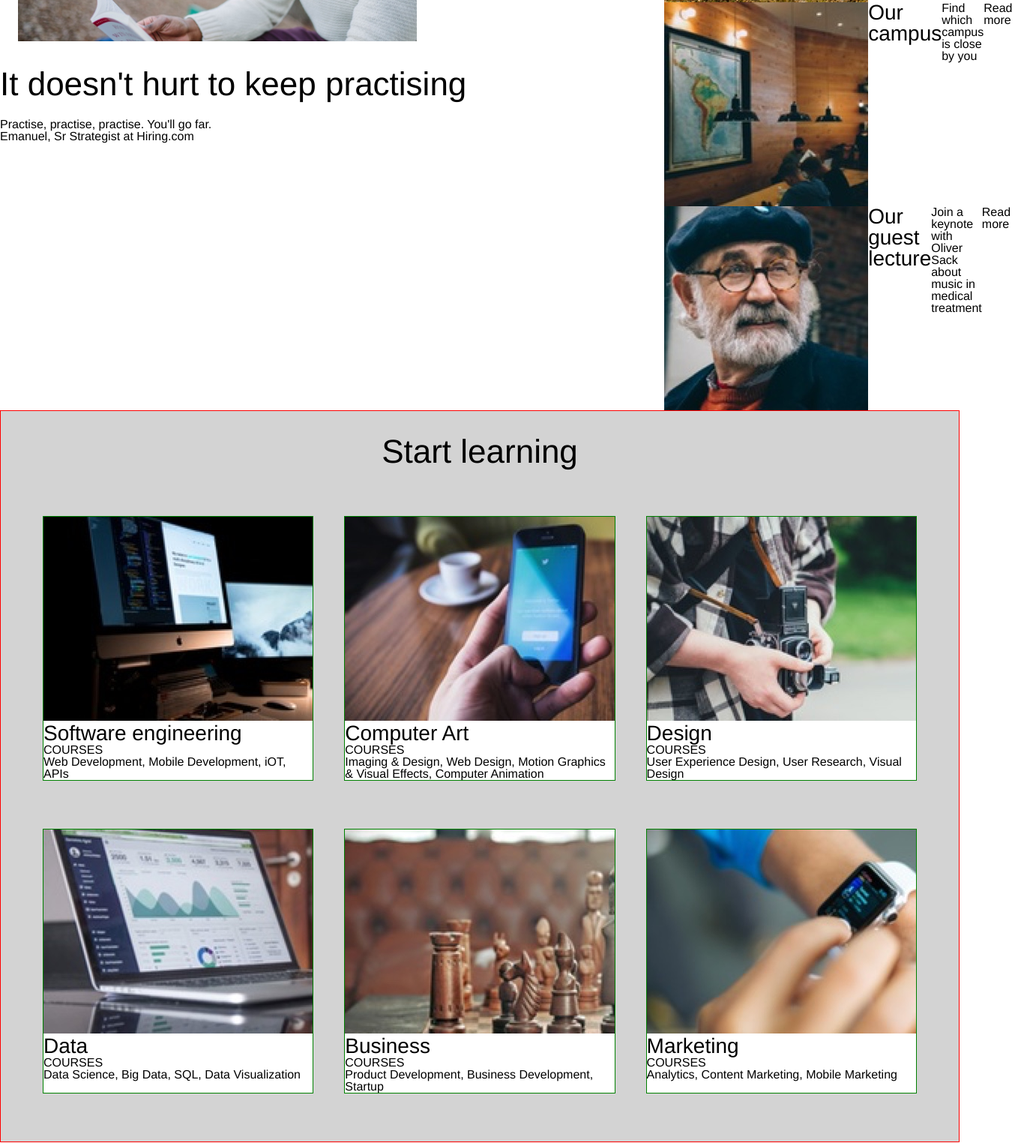
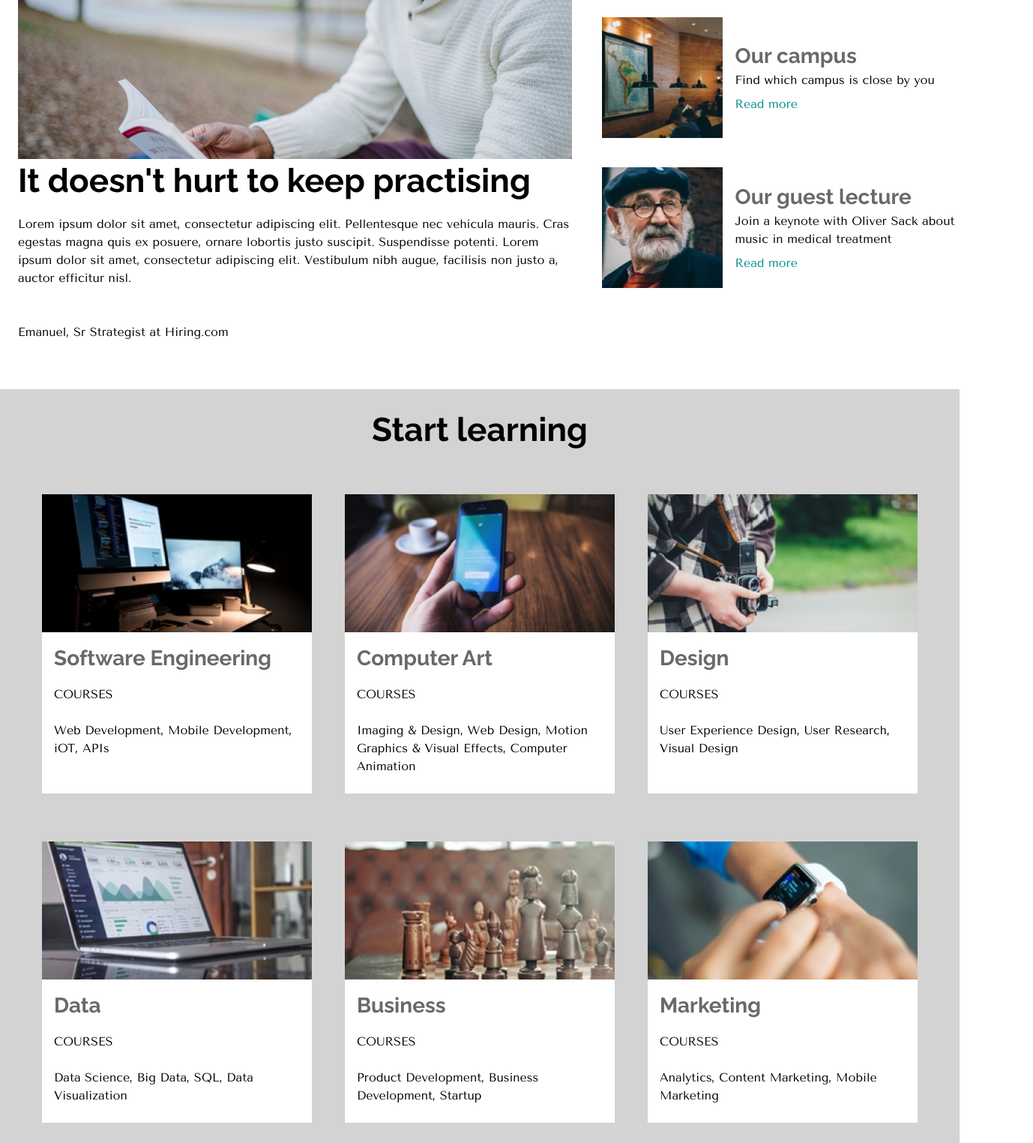
Before and after one commit to fletchroast/capstone, a plain HTML site: page index.html in a window 1280 px wide. Shown: the part 907-2431 px from the top of the page at 75% size, 1378 px wide, since content can reach past the window. Drawn offline with nearby package versions, Linux system fonts and the light colour scheme; a web font is replaced by a local one.

Commit message:
First refactor, nearly completed web page.

```diff
--- a/index.html
+++ b/index.html
@@ -5,6 +5,7 @@
     <title>Home | Colmar Academy</title>
     <link href="./resources/css/reset.css" type="text/css" rel="stylesheet">
     <link href="./resources/css/style.css" type="text/css" rel="stylesheet">
+<link href="https://fonts.googleapis.com/css?family=Forum|Poiret+One|Raleway:500,700|Tenor+Sans" rel="stylesheet">
   </head>
   <body>
 
@@ -13,14 +14,14 @@
 
       <div class="logo">
         <img src="./resources/images/ic-logo.svg"/>
-        <span id="colmar">Colmar</span><span>Academy</span>
+        <span id="colmar">COLMAR</span><span>ACADEMY</span>
       </div>
 
       <nav>
-        <span>On campus</span>
-        <span>Online</span>
-        <span>For companies</span>
-        <span>Sign in</span>
+        <a href="#"><span>On campus</span></a>
+        <a href="#"><span>Online</span></a>
+        <a href="#"><span>For companies</span></a>
+        <a href="#"><span>Sign in</span></a>
       </nav>
     </div>
 
@@ -33,8 +34,8 @@
 
       <div class="learn-banner-txt">
         <h1>Learn something new everyday</h1></br>
-        <h2>Learning is the essence of life</h2></br>
-        <p class="btn">Start here</p>
+        <h2>lorem ipsum bla bla bla</h2></br>
+        <a href="#"><p class="btn">Start here</p></a>
       </div>
     </div>
 
@@ -48,31 +49,54 @@
         </div>
 
         <h1>It doesn't hurt to keep practising</h1>
-        <p>Practise, practise, practise. You'll go far.</p>
+        <p>Lorem ipsum dolor sit amet, consectetur adipiscing elit. Pellentesque nec vehicula mauris. Cras egestas
+          magna quis ex posuere, ornare lobortis justo suscipit. Suspendisse potenti. Lorem ipsum dolor sit amet,
+          consectetur adipiscing elit. Vestibulum nibh augue, facilisis non justo a, auctor efficitur nisl.</p></br></br>
         <span>Emanuel, Sr Strategist at Hiring.com</span>
       </div>
 
       <div class="hurt-banner-right">
 
-        <div class="hurt-banner-right-section">
-          <img class="hurt-banner-right-img" src="./resources/images/information-orientation.jpg"/>
+        <div class="hurt-banner-right-item">
+
+          <div class="hurt-banner-right-img">
+            <img src="./resources/images/information-orientation.jpg"/>
+          </div>
+
+          <div class="hurt-banner-right-txt">
             <h2>Orientation date</h2>
             <p>Tue 10/11 & Wed 10/12: 8am-3pm</p>
-          <span>Read more</span>
+            <a href="#"><span>Read more</span></a>
           </div>
 
-        <div class="hurt-banner-right-section">
-          <img class="hurt-banner-right-img" src="./resources/images/information-campus.jpg"/>
+        </div>
+
+        <div class="hurt-banner-right-item">
+
+          <div class="hurt-banner-right-img">
+            <img src="./resources/images/information-campus.jpg"/>
+          </div>
+
+          <div class="hurt-banner-right-txt">
             <h2>Our campus</h2>
             <p>Find which campus is close by you</p>
-          <span>Read more</span>
+            <a href="#"><span>Read more</span></a>
           </div>
 
-        <div class="hurt-banner-right-section">
-          <img class="hurt-banner-right-img" src="./resources/images/information-guest-lecture.jpg"/>
+        </div>
+
+        <div class="hurt-banner-right-item">
+
+          <div class="hurt-banner-right-img">
+            <img src="./resources/images/information-guest-lecture.jpg"/>
+          </div>
+
+          <div class="hurt-banner-right-txt">
             <h2>Our guest lecture</h2>
             <p>Join a keynote with Oliver Sack about music in medical treatment</p>
-          <span>Read more</span>
+            <a href="#"><span>Read more</span></a>
+          </div>
+
         </div>
 
       </div>
@@ -87,45 +111,74 @@
       <div class="course-grid">
 
         <div class="course-box">
-          <img src="./resources/images/course-software.jpg">
-          <h2>Software engineering</h2>
-          <p>COURSES</p>
+
+          <img src="./resources/images/course-software.jpg"/>
+
+          <div class="course-txt">
+            <h2>Software Engineering</h2></br>
+            <p>COURSES</p></br>
             <p>Web Development, Mobile Development, iOT, APIs</p>
           </div>
 
+        </div>
+
         <div class="course-box">
-          <img src="./resources/images/course-computer-art.jpg">
-          <h2>Computer Art</h2>
-          <p>COURSES</p>
+
+          <img src="./resources/images/course-computer-art.jpg"/>
+
+          <div class="course-txt">
+            <h2>Computer Art</h2></br>
+            <p>COURSES</p></br>
             <p>Imaging & Design, Web Design, Motion Graphics & Visual Effects, Computer Animation</p>
           </div>
 
+        </div>
+
         <div class="course-box">
-          <img src="./resources/images/course-design.jpg">
-          <h2>Design</h2>
-          <p>COURSES</p>
+
+          <img src="./resources/images/course-design.jpg"/>
+
+          <div class="course-txt">
+            <h2>Design</h2></br>
+            <p>COURSES</p></br>
             <p>User Experience Design, User Research, Visual Design</p>
           </div>
 
+        </div>
+
         <div class="course-box">
-          <img src="./resources/images/course-data.jpg">
-          <h2>Data</h2>
-          <p>COURSES</p>
+          <img src="./resources/images/course-data.jpg"/>
+
+          <div class="course-txt">
+            <h2>Data</h2></br>
+            <p>COURSES</p></br>
             <p>Data Science, Big Data, SQL, Data Visualization</p>
           </div>
 
+        </div>
+
         <div class="course-box">
-          <img src="./resources/images/course-business.jpg">
-          <h2>Business</h2>
-          <p>COURSES</p>
+
+          <img src="./resources/images/course-business.jpg"/>
+
+          <div class="course-txt">
+            <h2>Business</h2></br>
+            <p>COURSES</p></br>
             <p>Product Development, Business Development, Startup</p>
           </div>
 
+        </div>
+
         <div class="course-box">
-          <img src="./resources/images/course-marketing.jpg">
-          <h2>Marketing</h2>
-          <p>COURSES</p>
+
+          <img src="./resources/images/course-marketing.jpg"/>
+
+          <div class="course-txt">
+            <h2>Marketing</h2></br>
+            <p>COURSES</p></br>
             <p>Analytics, Content Marketing, Mobile Marketing</p>
+          </div>
+
         </div>
 
       </div>
@@ -141,7 +194,9 @@
         <div class="thesis-banner-left">
           <video src="./resources/videos/thesis.mp4" width="60%" height="auto" controls>Video not supported</video>
           <h2>Reimagine urban</h2></br>
-          <p>Some text about reimagining urban life</p>
+          <p>Pellentesque lacinia, neque vitae dignissim consequat, quam enim dictum lectus, a sollicitudin ex
+            nibh eget nibh. Cras quis felis vel dui faucibus porttitor nec at mi. Etiam efficitur libero quis
+            consectetur consectetur.</p>
         </div>
 
         <div class="thesis-banner-right">
--- a/resources/css/style.css
+++ b/resources/css/style.css
@@ -1,14 +1,33 @@
 html {
   font-size: 16px;
-  font-family: Helvetica, sans-serif;
+  font-family: "Tenor Sans", sans-serif;
+}
+
+body {
+  line-height: 1.5rem;
 }
 
 h1 {
   font-size: 2.75rem;
+  font-family: "Raleway", Helvetica, sans-serif;
+  font-weight: bold;
+  line-height: 1em;
 }
 
 h2 {
   font-size: 1.75rem;
+  font-family: "Raleway";
+  font-weight: bold;
+  color: dimgray;
+}
+
+a {
+  text-decoration: none;
+  color: black;
+}
+
+a:hover {
+  color: dimgrey;
 }
 
 /*header*/
@@ -23,6 +42,10 @@ h2 {
   display: flex;
   align-items: center;
   height: 2rem;
+}
+
+.logo span {
+  font-family: "Poiret One";
 }
 
 #colmar {
@@ -52,7 +75,6 @@ h2 {
 .learn-banner-img {
   width: 60%;
   padding: 2rem 1.5rem;
-  overflow: hidden;
 }
 
 .learn-banner img {
@@ -60,6 +82,7 @@ h2 {
 }
 
 .learn-banner-txt {
+  width: 40%;
   display: flex;
   flex-direction: column;
   justify-content: center;
@@ -74,12 +97,17 @@ h2 {
   font-size: 1.25rem;
 }
 
+.btn:hover {
+  background-color: white;
+  color: dimgray;
+}
+
 /*hurt-banner*/
 .hurt-banner {
   display: flex;
 }
 
-.hurt-banner-img {
+.hurt-banner-left {
   width: 60%;
   padding: 2rem 1.5rem;
   overflow: hidden;
@@ -99,27 +127,56 @@ h2 {
 
 .hurt-banner-right {
   width: 40%;
+  margin: 2rem 0;
+}
+
+.hurt-banner-right-item {
+  width: 100%;
+  display: flex;
+}
+
+.hurt-banner-right-item:hover {
+  background-color: lightgray;
 }
 
 .hurt-banner-right-img {
   width: 35%;
-  height: auto;
+  margin: 1rem;
 }
 
-.hurt-banner-right-section {
+.hurt-banner-right img {
+  width: 100%;
+}
+
+.hurt-banner-right-txt {
   display: flex;
+  flex-direction: column;
+  width: 65%;
+  justify-content: center;
+}
+
+.hurt-banner-right-txt p {
+  margin: 0.5rem 0;
+}
+
+.hurt-banner-right-txt a {
+  color: darkcyan;
+}
+
+.hurt-banner-right-txt a:hover {
+  color: cornflowerblue;
 }
 
 /*start-banner*/
-
 .start-banner {
-  border: 1px solid red;
   background-color: lightgray;
 }
+
 .start-banner h1 {
   display: block;
   text-align: center;
   margin: 2rem 0;
+  padding-top: 2rem;
 }
 
 .course-grid {
@@ -131,17 +188,24 @@ h2 {
 }
 
 .course-box {
-  border: 1px solid green;
   width: 30%;
   overflow: hidden;
   margin: 2rem 1rem;
   background-color: white;
 }
 
+.course-box img {
+  width: 100%;
+}
+.course-txt {
+  padding: 1rem 0 1.5rem 1rem;
+}
+
 /*thesis-banner*/
 
 .thesis-banner {
   margin-bottom: 2rem;
+  border: 1px solid red;
 }
 
 .thesis {
```
Lines whose indentation alone changed are shown as unchanged.
